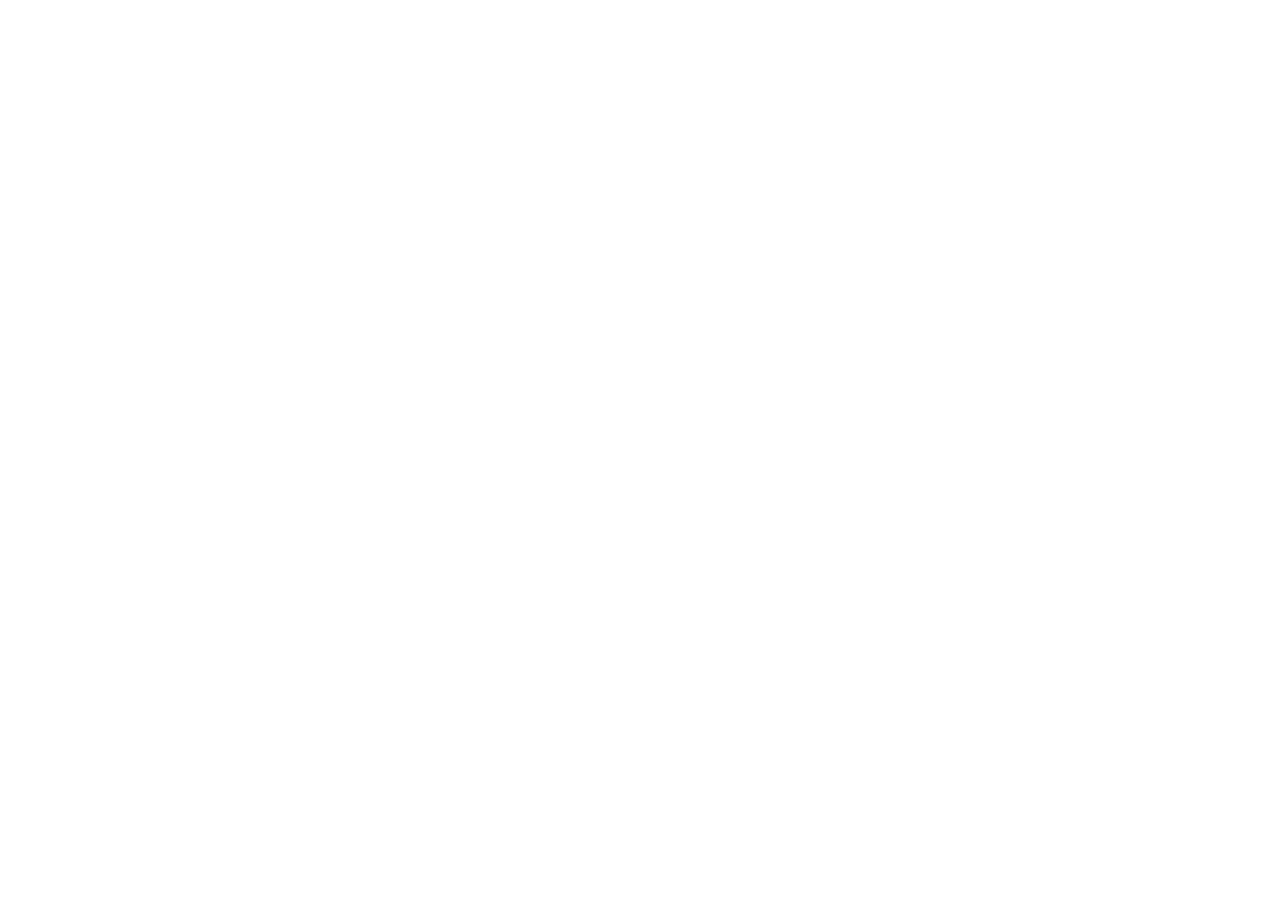
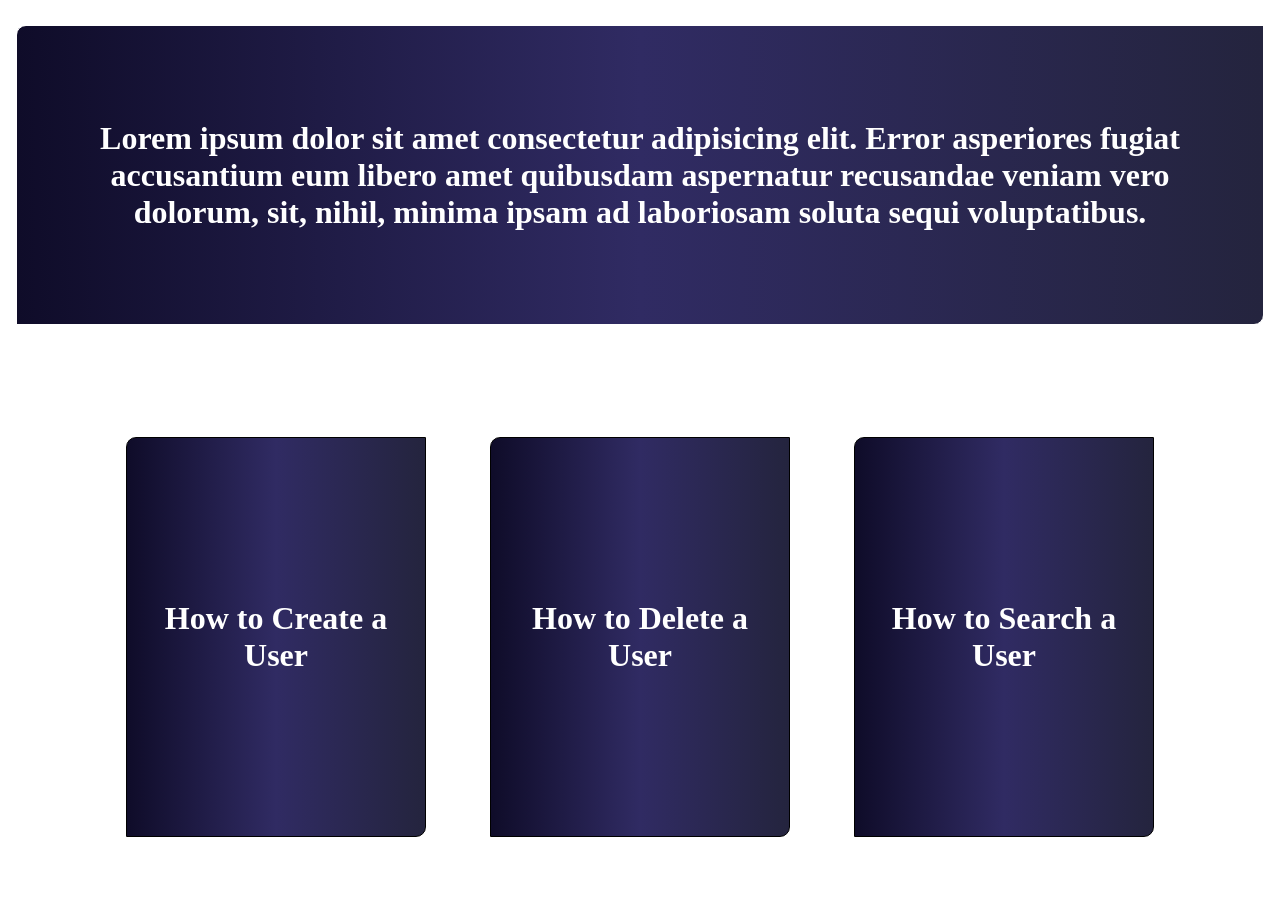
Before and after one commit to MV-Rainbow-Kittens/Rainbow-Kittens-Inventory-Project, a React (Create React App) app in the folder rainbow-front-end/: page /about in a window 1280 px wide. Shown: the part 180-1079 px from the top of the page. Before the commit the page ends 800 px from the top, so only its background shows below. Built offline with nearby package versions, Linux system fonts and the light colour scheme; a web font is replaced by a local one.

Commit message:
About page with cards

```diff
--- a/rainbow-front-end/src/components/About.jsx
+++ b/rainbow-front-end/src/components/About.jsx
@@ -1,7 +1,89 @@
-import React from "react";
+import "../css/Home.css";
 
-function About() {
-  return <div className="about_nav">THIS IS THE ABOUT PAGE</div>;
-}
-
+const About = () => {
+  return (
+    <div>
+      <div className="hero">
+        <h1>
+          Lorem ipsum dolor sit amet consectetur adipisicing elit. Error
+          asperiores fugiat accusantium eum libero amet quibusdam aspernatur
+          recusandae veniam vero dolorum, sit, nihil, minima ipsam ad laboriosam
+          soluta sequi voluptatibus.
+        </h1>
+      </div>
+      <div className="cardContainer">
+        <div class="flip-card">
+          <div class="flip-card-inner">
+            <div class="flip-card-front">
+              <h1>How to Create a User</h1>
+            </div>
+            <div class="flip-card-back">
+              <h1>Create</h1>
+              <p>
+                To create a user, go to the admin page and in the top left
+                corner there is a green button that says "add". Once you click
+                that it will take you to a form to fill out. The database will
+                update create the user with the exact parameters you put in.
+                Once you've filled out the formit, click the submit button and
+                the user will be in the directory.
+              </p>
+            </div>
+          </div>
+        </div>
+        <div class="flip-card">
+          <div class="flip-card-inner">
+            <div class="flip-card-front">
+              <h1>How to Delete a User</h1>
+            </div>
+            <div class="flip-card-back">
+              <h1>Delete</h1>
+              <p>
+                To delete a user, go to the admin page and find the user you
+                would like to delete. If you would like to quickly search for
+                user, you can use Control+F(or Command+F on Mac) and enter the
+                users first or last name. Once the user is located, simply click
+                the "delete" button and confirm your deletion. The directory
+                will then be updated with a list of current users.
+              </p>
+            </div>
+          </div>
+        </div>
+        <div class="flip-card">
+          <div class="flip-card-inner">
+            <div class="flip-card-front">
+              <h1>How to Search a User</h1>
+            </div>
+            <div class="flip-card-back">
+              <h1>Search</h1>
+              <p>
+                To search for a user, go to the search page. On the top of the
+                search page there is a search bar. Simply type the users last
+                name into the search bar. As you type, the cards will be
+                eliminated until you get the user matching your search. If there
+                is no user with that last name, the screen will remain blank,
+                indicating there is no user.
+              </p>
+            </div>
+          </div>
+        </div>
+        <div class="flip-card">
+          <div class="flip-card-inner">
+            <div class="flip-card-front">
+              <h1>How to Update a User</h1>
+            </div>
+            <div class="flip-card-back">
+              <h1>Update</h1>
+              <p>
+                To update a user, go to the admin page and find the user you
+                would like to update. If you would like to quickly search for
+                user, you can use Control+F(or Command+F on Mac) and enter the
+                users first or last name. Once the user is located, simply click the "update" button. Just edit whatever informaton you need to and click submit. The directory will then have the user with the updated information.
+              </p>
+            </div>
+          </div>
+        </div>
+      </div>
+    </div>
+  );
+};
 export default About;
--- a/rainbow-front-end/src/components/Home.jsx
+++ b/rainbow-front-end/src/components/Home.jsx
@@ -35,7 +35,7 @@
     }, []);
 
     return (
-        <div className='container'>
+        <div>
             <div className='sidenav'>
                 {alphabet.map((pair) => <a key={pair.letter} href={`#${pair.name}`} >{pair.letter}</a>)}
             </div>
--- a/rainbow-front-end/src/css/Home.css
+++ b/rainbow-front-end/src/css/Home.css
@@ -2,16 +2,7 @@
   scroll-behavior: smooth;
 }
 
-.container {
-    width: 100%;
-    display: flex;
-    flex-direction: column;
-    justify-content: center;
-    align-items: center;
-    flex-wrap: wrap;
-}
-
-.cardContainer{
+.cardContainer {
   margin-top: 5rem;
   display: flex;
   flex-wrap: wrap;
@@ -30,7 +21,7 @@
   box-shadow: 5px 5px 5px gray;
   cursor: pointer;
 }
-.cardProfilePicture{
+.cardProfilePicture {
   width: 90%;
   height: 60%;
   margin: 1rem 0;
@@ -40,26 +31,26 @@
   height: 100%;
   object-fit: cover;
 }
-.usersName{
+.usersName {
   overflow-wrap: break-word;
   text-align: center;
   max-height: 45px;
   margin: 1rem 0;
 }
-.usersEmail{
+.usersEmail {
   text-align: center;
   max-width: 250px;
   overflow-wrap: break-word;
 }
 
-.sidenav{
+.sidenav {
   height: 65%;
   width: 3rem;
   position: fixed;
   z-index: 1;
   top: 25%;
   left: 0;
-    background-color:gray;
+  background-color: gray;
   overflow-x: hidden;
   padding-top: 20px;
   display: flex;
@@ -67,12 +58,80 @@
   align-items: center;
   font-size: 13px;
 }
-.sidenav a{
-    margin: .2rem 0;
+.sidenav a {
+  margin: 0.2rem 0;
   text-decoration: none;
   color: white;
   width: 3rem;
+  padding-left: 1rem;
 }
 .sidenav a:hover {
   color: black;
 }
+
+.hero {
+  margin: 5rem 1rem;
+  color: white;
+  border: solid 1.5px;
+  border-radius: 10px 0;
+  min-height: 300px;
+  display: flex;
+  align-items: center;
+  text-align: center;
+  background-image: linear-gradient(to right, #0f0c29, #302b63, #24243e);
+}
+.hero h1 {
+  margin: 2rem;
+}
+.flip-card {
+  width: 300px;
+  height: 400px;
+  perspective: 1000px;
+  margin: 2rem;
+}
+.flip-card-inner {
+  position: relative;
+  width: 100%;
+  height: 100%;
+  text-align: center;
+  transition: transform 0.8s;
+  transform-style: preserve-3d;
+}
+.flip-card:hover .flip-card-inner {
+  transform: rotateY(180deg);
+  cursor: pointer;
+}
+.flip-card-front,
+.flip-card-back {
+  position: absolute;
+  width: 100%;
+  height: 100%;
+  backface-visibility: hidden;
+}
+.flip-card-front {
+  background-image: linear-gradient(to right, #0f0c29, #302b63, #24243e);
+  color: white;
+  border: solid 1px black;
+  border-radius: 10px 0;
+  display: flex;
+  justify-content: center;
+  align-items: center;
+}
+.flip-card-front h1{
+  margin: 2rem;
+}
+.flip-card-back {
+  background-image: linear-gradient(to right, #0f0c29, #302b63, #24243e);
+  color: white;
+  transform: rotateY(180deg);
+  border: solid 1px black;
+  border-radius: 10px 0;
+  display: flex;
+  flex-direction: column;
+}
+.flip-card-back h1{
+  margin: 2rem;
+}
+.flip-card-back p {
+  margin: 1rem;
+}
```
Lines whose indentation alone changed are shown as unchanged.
